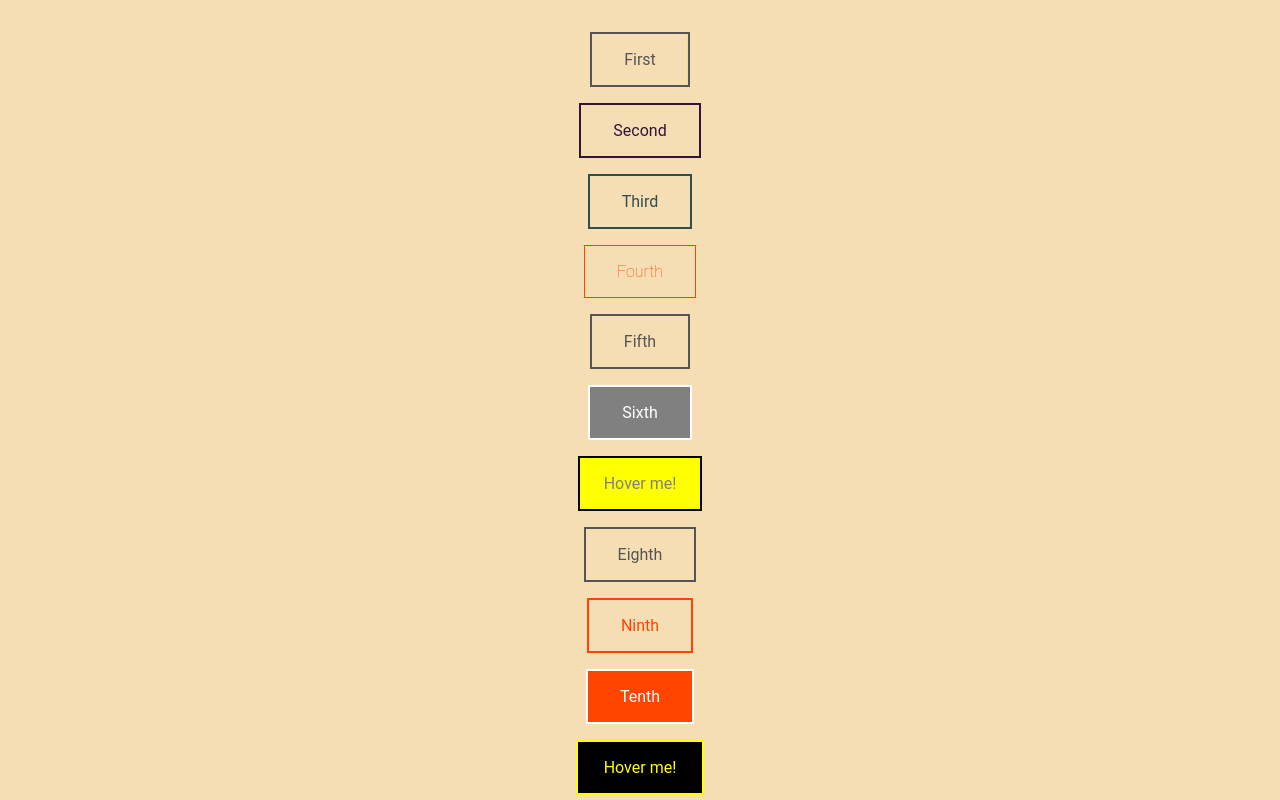
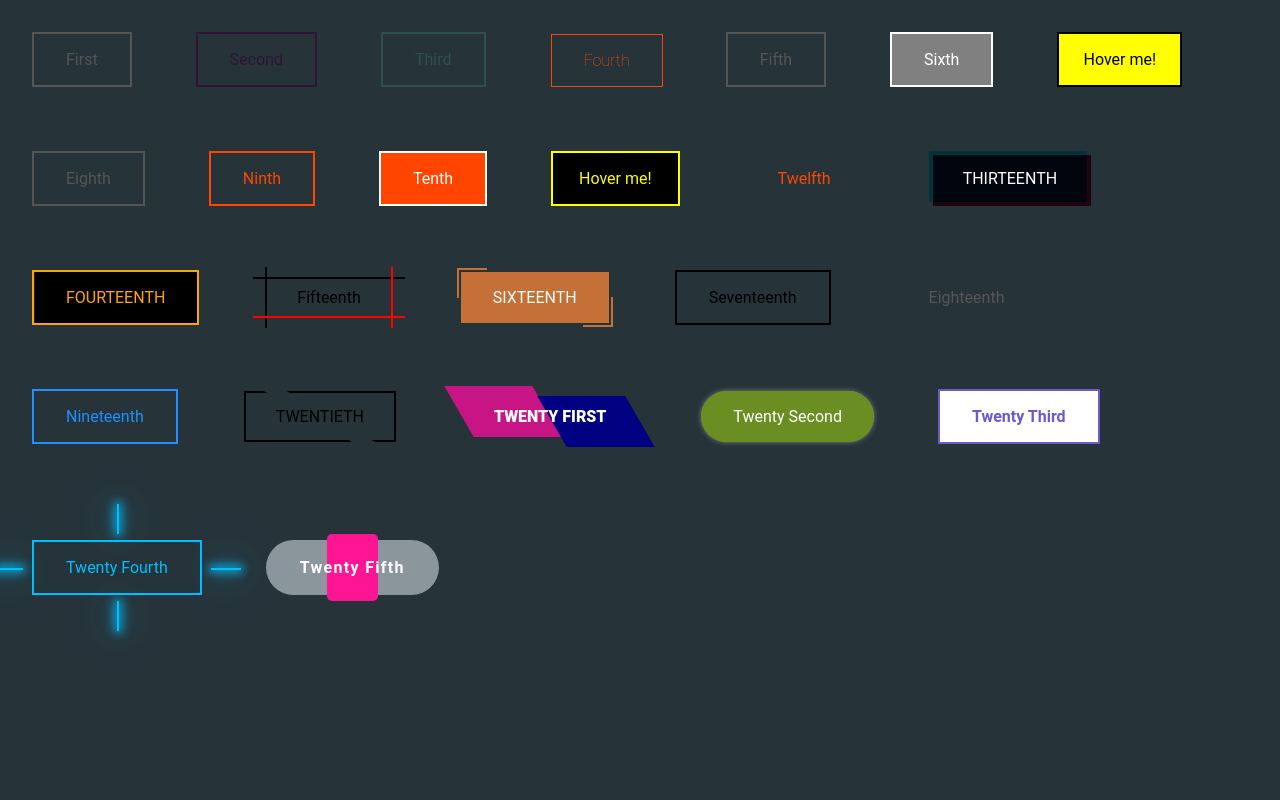
Before and after one commit to gallbotond/css-js-animations, a plain HTML site: page 02 - buttons/index.html in a window 1280 px wide. Shown: the top 800 px of the page. Drawn offline with Linux system fonts and the light colour scheme.

Commit message:
dark background

```diff
--- a/02 - buttons/index.html
+++ b/02 - buttons/index.html
@@ -116,7 +116,7 @@
                 <div class="bg"></div
             ></a>
             <a href="#twenty-fifth" id="twenty-fifth"
-                ><span></span>Twenty Fifth</a
+                ><span>Twenty Fifth</span></a
             >
         </div>
     </body>
--- a/02 - buttons/style.css
+++ b/02 - buttons/style.css
@@ -1,12 +1,17 @@
 * {
     box-sizing: border-box;
+}
+
+/* define a background color variable */
+:root {
+    --bg-color: rgb(38, 52, 58);
 }
 
 body {
     font-family: "roboto", sans-serif;
     margin: 0;
     padding: 0;
-    background-color: wheat;
+    background-color: var(--bg-color);
 }
 
 a {
@@ -22,10 +27,10 @@ a {
 .container {
     margin: 2em;
     display: flex;
-    flex-direction: column;
+    /* flex-direction: column; */
     align-items: center;
     flex-wrap: wrap;
-    gap: 1em;
+    gap: 4em;
 }
 
 #first {
@@ -137,17 +142,32 @@ a {
 }
 
 #fourth {
-    border: 1px solid orangered;
-    color: orangered;
+    border: 1px solid transparent;
+    color: transparent;
     font-weight: lighter;
-    transition: all 0.5s;
 }
 
-#fourth:hover {
+#fourth:before {
+    content: "Fourth";
+    position: absolute;
+    height: 100%;
+    width: 100%;
+    top: 0;
+    left: 0;
+    color: orangered;
+    border: 1px solid orangered;
+    text-align: center;
+    align-content: center;
+    transition: all 0.5s;
+    /* transform: scaleX(1.4); */
+}
+
+#fourth:hover::before {
     border: 3px solid orangered;
     font-weight: bolder;
     letter-spacing: 4px;
-    /* transform: scaleX(1.4); */
+    top: -1.5px;
+    left: -1.5px;
 }
 
 #fifth {
@@ -206,8 +226,8 @@ a {
 
 #seventh {
     border: 2px solid black;
-    background-color: gray;
-    color: gray;
+    background-color: yellow;
+    color: transparent;
     /* color: rgba(0, 0, 0, 0); */
     /* transition: all 0.5s; */
     overflow: hidden;
@@ -219,6 +239,7 @@ a {
     height: 100%;
     width: 100%;
     background-color: yellow;
+    color: black;
     top: 0;
     left: 0;
     text-align: center;
@@ -238,6 +259,7 @@ a {
     height: 100%;
     width: 100%;
     background-color: yellow;
+    color: black;
     top: 0;
     left: 0;
     text-align: center;
@@ -656,7 +678,7 @@ a {
 #sixteenth {
     background: #c47036;
     color: white;
-    border: 2px solid gainsboro;
+    border: 2px solid var(--bg-color);
     text-transform: uppercase;
 }
 
@@ -694,7 +716,7 @@ a {
 }
 
 #seventeenth:hover {
-    color: white;
+    color: var(--bg-color);
 }
 
 #seventeenth::after {
@@ -729,7 +751,7 @@ a {
 
 #seventeenth:hover span::before {
     font-size: 4em;
-    color: gainsboro;
+    color: var(--bg-color);
     transform: translate(-70%, -50%) rotateZ(360deg);
 }
 
@@ -863,7 +885,7 @@ a {
 }
 
 #twentieth {
-    border-color: wheat;
+    border-color: var(--bg-color);
     box-shadow: inset 0 0 0 2px black;
     color: black;
     background-color: invisible;
@@ -886,7 +908,7 @@ a {
     position: absolute;
     width: 15%;
     height: 120%;
-    background: wheat;
+    background: var(--bg-color);
     top: -10%;
     left: 42.5%;
     transform: skewX(60deg);
@@ -1069,7 +1091,7 @@ a {
     z-index: -1;
     background-color: deepskyblue;
     box-shadow: 0 0 10px 2px deepskyblue, 0 0 30px deepskyblue,
-    0 0 60px deepskyblue;
+        0 0 60px deepskyblue;
     transform: scale(0);
     transition: all 0.25s 0.25s;
 }
@@ -1136,3 +1158,26 @@ a {
 #twenty-fourth span::after {
     bottom: -75%;
 }
+
+#twenty-fifth {
+    border-radius: 9999px;
+    border-color: transparent;
+    background-color: rgba(240, 248, 255, 0.5);
+    color: white;
+    font-weight: bolder;
+    letter-spacing: 1.3px;
+    backdrop-filter: blur(10px);
+}
+
+#twenty-fifth::before {
+    content: "";
+    position: absolute;
+    width: 30%;
+    height: 130%;
+    background-color: deeppink;
+    top: -15%;
+    left: 35%;
+    z-index: -1;
+    border-radius: 5px;
+    transition: all 0.5s;
+}
```
